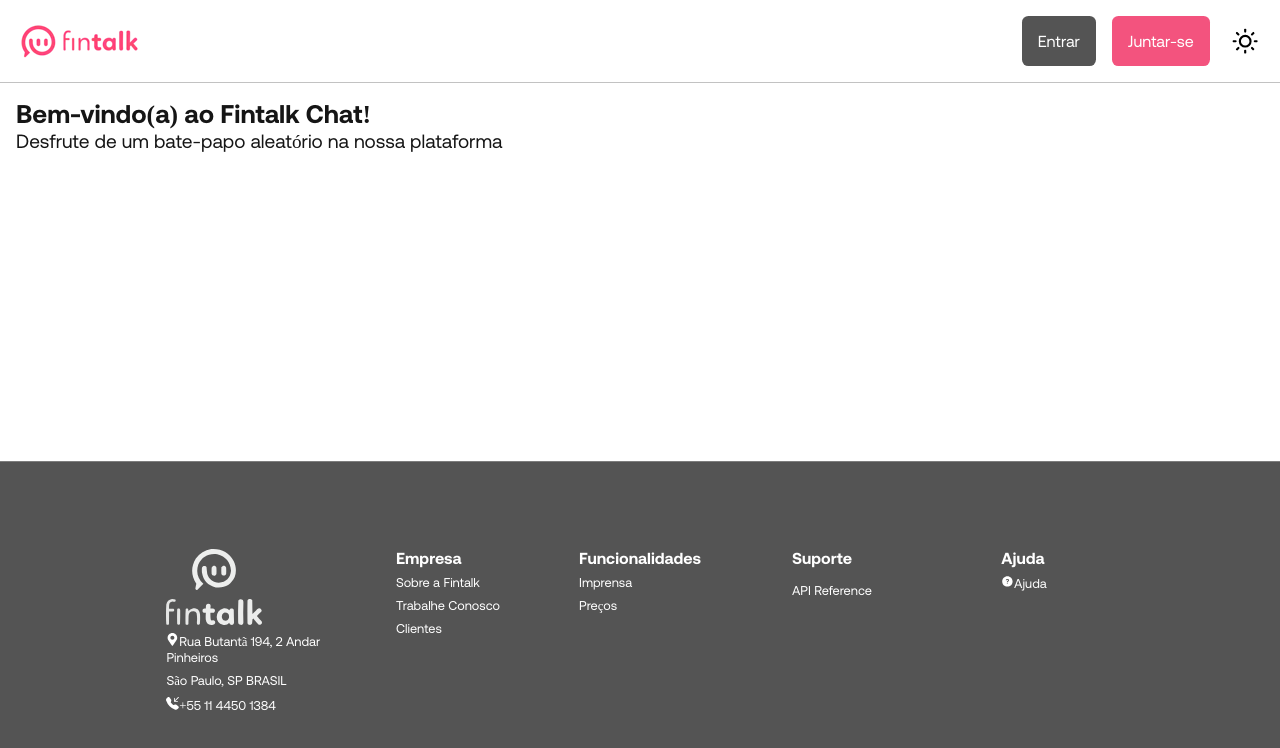
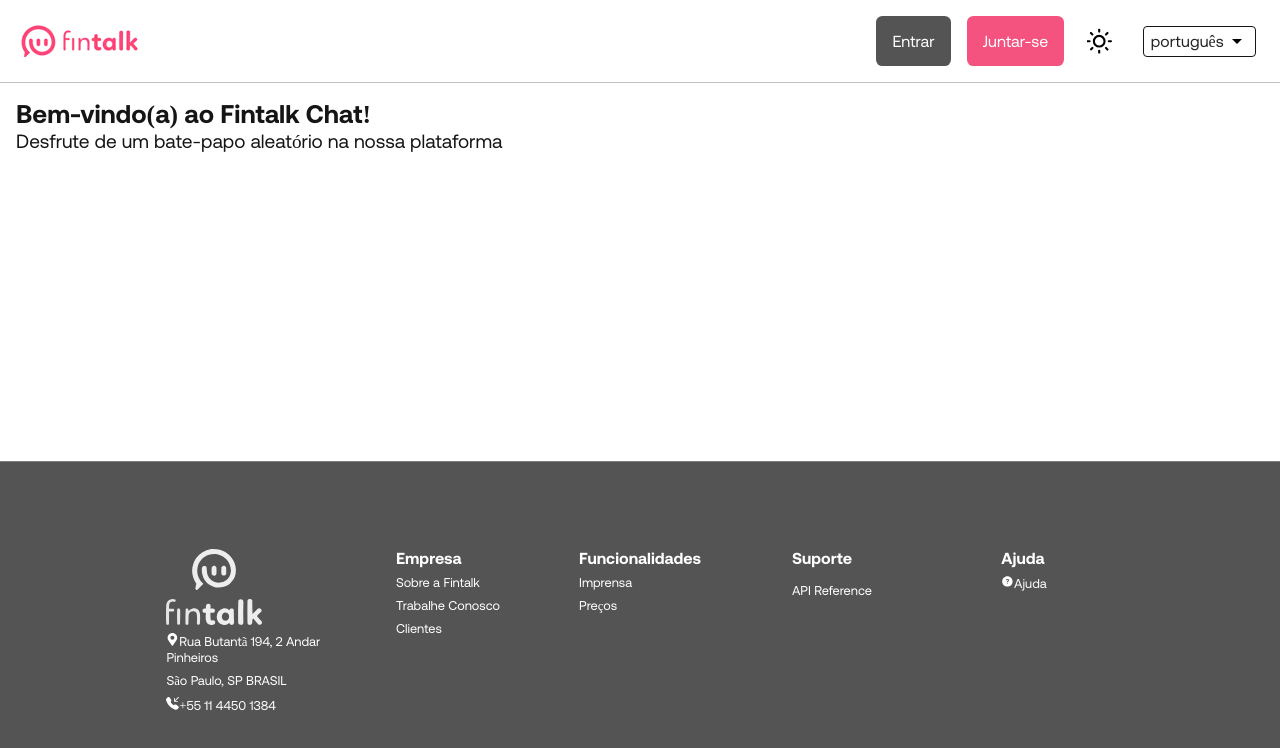
Before and after one commit to andreluizfr/Fintalk-Chat-Frontend, a React (Vite) app: page / in a window 1280 px wide. Shown: the top 748 px of the page. Built offline with nearby package versions, Linux system fonts and the light colour scheme.

Commit message:
feat: language select component added

```diff
--- /dev/null
+++ b/src/components/Header/LanguageSelect/index.tsx
@@ -0,0 +1,79 @@
+import './styles.scss';
+
+import MenuItem from '@mui/material/MenuItem';
+import FormControl from '@mui/material/FormControl';
+import Select, { SelectChangeEvent } from '@mui/material/Select';
+
+import { useSelector, useDispatch } from 'react-redux';
+import { StoreState } from '@store/redux/config';
+import { selectLanguage } from '@store/redux/features/languageSlice';
+
+export default function LanguageSelect() {
+
+  const dispatch = useDispatch();
+
+  const themeStore = useSelector((state: StoreState) => state.theme);
+  const languageStore = useSelector((state: StoreState) => state.language);
+
+  const handleChange = (event: SelectChangeEvent<unknown>) => {
+    dispatch(selectLanguage(event.target.value))
+  };
+
+  return (
+    <FormControl sx={{ m: 1 }} >
+      <Select
+        value={languageStore.selectedLanguage}
+        onChange={handleChange}
+        displayEmpty
+        inputProps={{ 'aria-label': 'Without label' }}
+        sx={{
+          '& .MuiSelect-select': {
+            padding: "4px 8px",
+            backgroundColor: themeStore.light ? "#fff" : "#151515",
+            color: themeStore.light ? "#242424" : "#fff",
+            fontWeight: "400"
+          },
+          "& .MuiSvgIcon-root": {
+            color: themeStore.light ? "#000" : "#fff"
+          },
+          '& .MuiOutlinedInput-notchedOutline': {
+            border: "1px solid #151515",
+            transition: "all 200ms"
+          },
+          '&:hover .MuiOutlinedInput-notchedOutline': {
+            border: "1px solid #ff7b9c"
+          },
+          '&.Mui-focused .MuiOutlinedInput-notchedOutline': {
+            border: "1px solid #ff3971"
+          },
+        }}
+        MenuProps={{
+          sx: {
+            zIndex: "99999",
+            "& .Mui-selected": {
+              backgroundColor: "#f3537e !important",
+              color: "#fff"
+            },
+            "& .Mui-selected:hover": {
+              backgroundColor: "#ff3971 !important"
+            }
+          }
+        }}
+        variant='outlined'
+      >
+        <MenuItem value={"pt-BR"} sx={{backgroundColor: "#fff"}}>
+          <span className='select-text' data-theme={themeStore.selectedTheme}>
+            {languageStore.labels.portuguese}
+          </span>
+        </MenuItem>
+
+        <MenuItem value={"en-US"} sx={{backgroundColor: "#fff"}}>
+          <span className='select-text' data-theme={themeStore.selectedTheme}>
+            {languageStore.labels.english}
+          </span>
+        </MenuItem>
+
+      </Select>
+    </FormControl>
+  );
+}
--- /dev/null
+++ b/src/components/Header/LanguageSelect/styles.scss
@@ -0,0 +1,6 @@
+@import '../../../assets/scss/variables';
+@import '../../../assets/scss/mixins';
+
+.select-language {
+    @include flex-row-center-center;
+}
--- a/src/components/Header/index.tsx
+++ b/src/components/Header/index.tsx
@@ -1,11 +1,15 @@
 import './styles.scss';
+
 import ThemeSwitcher from './ThemeSwitcher';
+import LanguageSelect from './LanguageSelect';
+
 import logo from '@assets/img/logo.png';
 
 import { StoreState } from '@store/redux/config';
 import { removeUser } from '@store/redux/features/userSlice';
 import { useDispatch, useSelector } from 'react-redux';
 import { useNavigate } from 'react-router-dom';
+
 
 export default function Header() {
 
@@ -24,6 +28,7 @@
 
   return (
     <header className='page-header' data-theme={themeStore.selectedTheme}>
+
       <img
         className='logo-img'
         loading='lazy'
@@ -66,6 +71,8 @@
 
         <ThemeSwitcher />
 
+        <LanguageSelect />
+
       </div>
     </header>
   )
--- a/src/constants/labels.json
+++ b/src/constants/labels.json
@@ -25,7 +25,9 @@
       "password": "Senha",
       "members": "Membros",
       "logout": "Sair",
-      "birthdate": "Data de nascimento"
+      "birthdate": "Data de nascimento",
+      "portuguese": "português",
+      "english": "inglês"
     },
     "en": {
       "signup": "Sign-up",
@@ -50,6 +52,8 @@
       "password": "Password",
       "members": "Members",
       "logout": "Logout",
-      "birthdate": "Birthdate"
+      "birthdate": "Birthdate",
+      "portuguese": "portuguese",
+      "english": "english"
     }
   }
```
